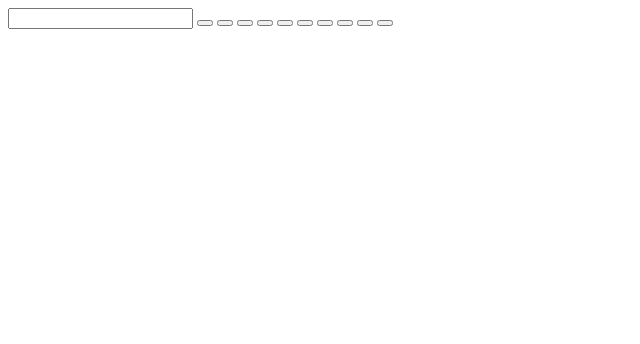
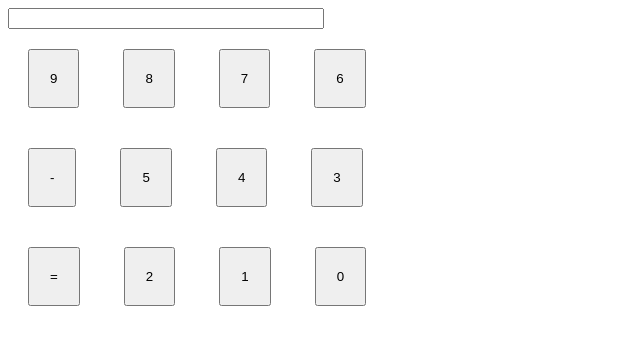
Before and after one commit to AdnanSuljic/Calculator, a plain HTML site: page index.html in a window 1280 px wide. Shown: the whole page, without its empty margins (0-640 px from the left). Drawn offline with Linux system fonts and the light colour scheme.

Commit message:
basic styling

```diff
--- a/index.html
+++ b/index.html
@@ -2,19 +2,31 @@
     <head>
         <title>Calculator</title>
     </head>
+    <style>
+        button{
+            padding: 20px;
+            margin: 20px;
+        }
+        input{
+            width: 25%;
+        }
+    </style>
     <body>
-        <input id="textbox" type="text">
-        <button class="btn-number"></button>
-        <button class="btn-number"></button>
-        <button class="btn-number"></button>
-        <button class="btn-number"></button>
-        <button class="btn-number"></button>
-        <button class="btn-number"></button>
-
-        <button class="btn-operation"></button>
-        <button class="btn-operation"></button>
-        <button class="btn-operation"></button>
-        <button class="btn-operation"></button>
+        <div>
+            <input id="textbox" type="text"><br>
+            <button class="btn-number">9</button>
+            <button class="btn-number">8</button>
+            <button class="btn-number">7</button>
+            <button class="btn-number">6</button><br>
+            <button class="btn-number">-</button>
+            <button class="btn-number">5</button>
+            <button class="btn-operation">4</button>
+            <button class="btn-operation">3</button><br>
+            <button class="btn-operation">=</button>
+            <button class="btn-operation">2</button>
+            <button class="btn-operation">1</button>
+            <button class="btn-operation">0</button>
+        </div>
     </body>
 
     <script>
```
